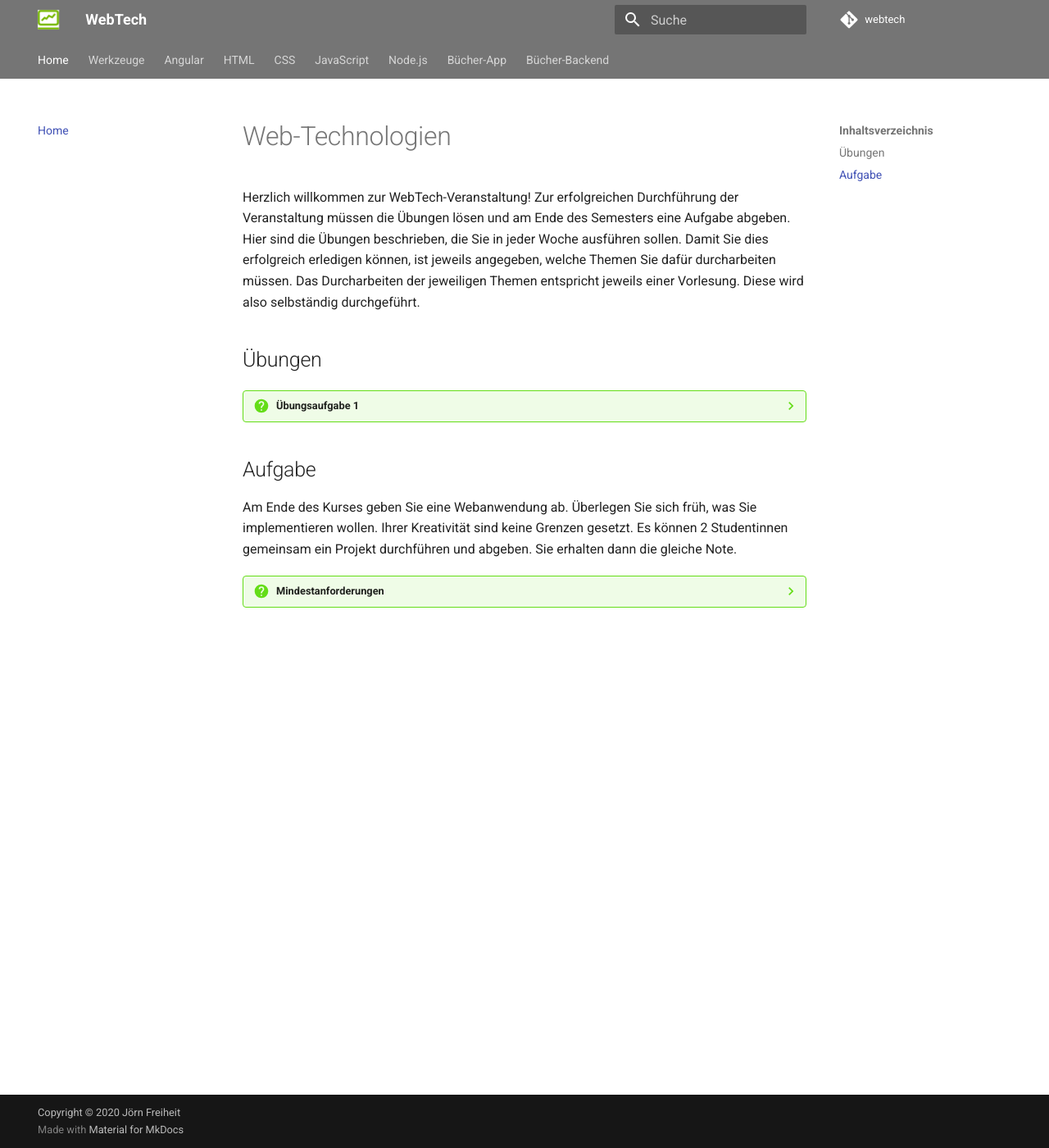
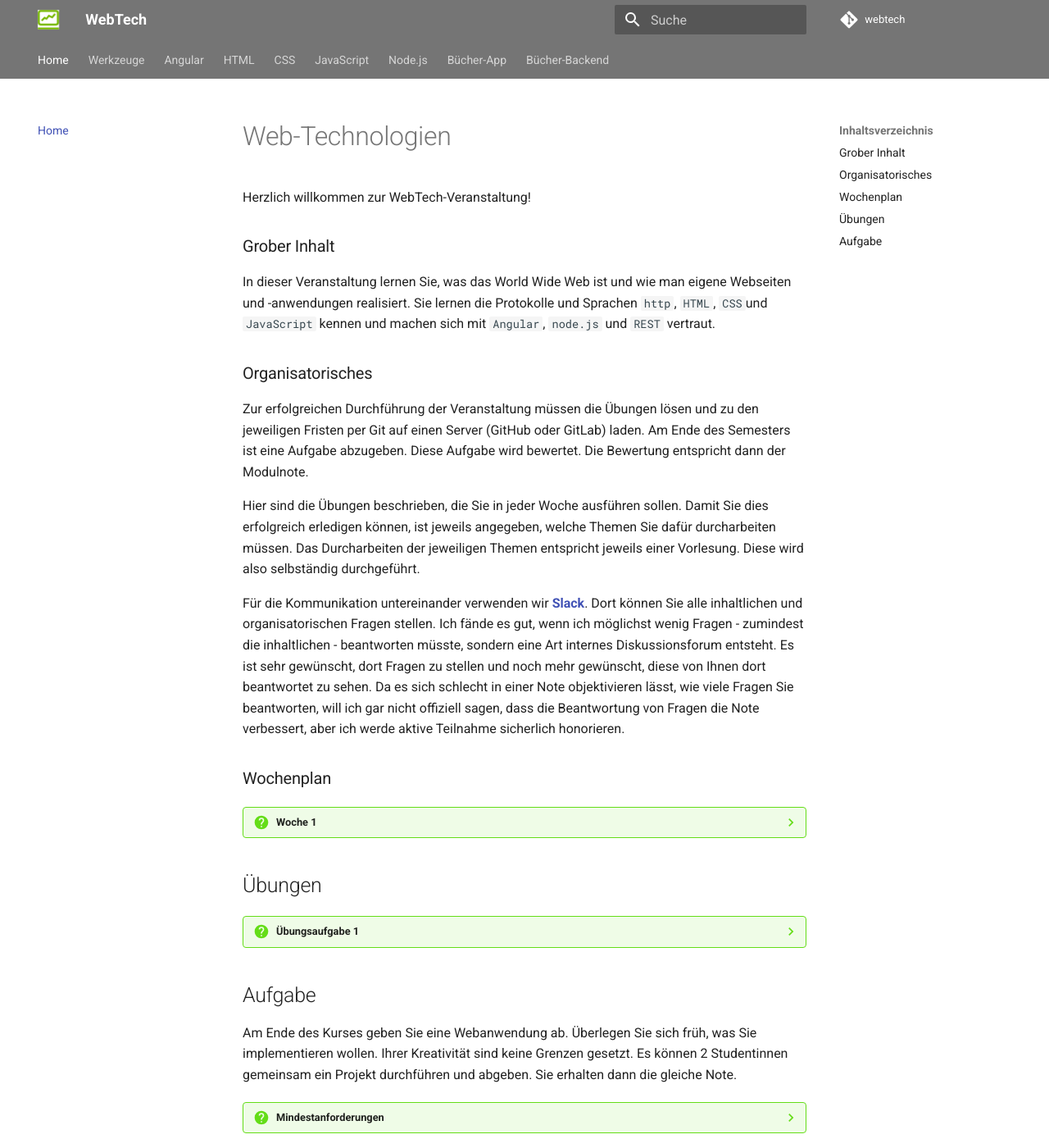
Before and after one commit to jfreiheit/webtech, an MkDocs documentation site: the page built from docs/index.md, in a window 1280 px wide and 1400 px high. Shown: the whole window at 82% size. Built offline with MkDocs 1.6.1 and Material for MkDocs 9.7.7, drawn with Linux system fonts in a browser that asks for light colours; comment, search, counter and statistics services are not loaded.

```diff
--- a/docs/index.md
+++ b/docs/index.md
@@ -1,6 +1,23 @@
 # Web-Technologien
 
-Herzlich willkommen zur WebTech-Veranstaltung! Zur erfolgreichen Durchführung der Veranstaltung müssen die Übungen lösen und am Ende des Semesters eine Aufgabe abgeben. Hier sind die Übungen beschrieben, die Sie in jeder Woche ausführen sollen. Damit Sie dies erfolgreich erledigen können, ist jeweils angegeben, welche Themen Sie dafür durcharbeiten müssen. Das Durcharbeiten der jeweiligen Themen entspricht jeweils einer Vorlesung. Diese wird also selbständig durchgeführt.
+Herzlich willkommen zur WebTech-Veranstaltung!
+
+### Grober Inhalt
+
+In dieser Veranstaltung lernen Sie, was das World Wide Web ist und wie man eigene Webseiten und -anwendungen realisiert. Sie lernen die Protokolle und Sprachen ``http``, ``HTML``, ``CSS``und ``JavaScript`` kennen und machen sich mit ``Angular``, ``node.js`` und ``REST`` vertraut.
+
+### Organisatorisches
+
+Zur erfolgreichen Durchführung der Veranstaltung müssen die Übungen lösen und zu den jeweiligen Fristen per Git auf einen Server (GitHub oder GitLab) laden. Am Ende des Semesters ist eine Aufgabe abzugeben. Diese Aufgabe wird bewertet. Die Bewertung entspricht dann der Modulnote.
+
+Hier sind die Übungen beschrieben, die Sie in jeder Woche ausführen sollen. Damit Sie dies erfolgreich erledigen können, ist jeweils angegeben, welche Themen Sie dafür durcharbeiten müssen. Das Durcharbeiten der jeweiligen Themen entspricht jeweils einer Vorlesung. Diese wird also selbständig durchgeführt.
+
+Für die Kommunikation untereinander verwenden wir [**Slack**](https://slack.com/intl/de-de/). Dort können Sie alle inhaltlichen und organisatorischen Fragen stellen. Ich fände es gut, wenn ich möglichst wenig Fragen - zumindest die inhaltlichen - beantworten müsste, sondern eine Art internes Diskussionsforum entsteht. Es ist sehr gewünscht, dort Fragen zu stellen und noch mehr gewünscht, diese von Ihnen dort beantwortet zu sehen. Da es sich schlecht in einer Note objektivieren lässt, wie viele Fragen Sie beantworten, will ich gar nicht offiziell sagen, dass die Beantwortung von Fragen die Note verbessert, aber ich werde aktive Teilnahme sicherlich honorieren.
+
+### Wochenplan
+
+??? question "Woche 1"
+	Hierbei handelt es sich um reines Selbstudium. Erledigen Sie **Übungsaufgabe 1**!
 
 ## Übungen
 
```
Also changed, not shown: .htaccess.md (added, +4 -0 lines).
